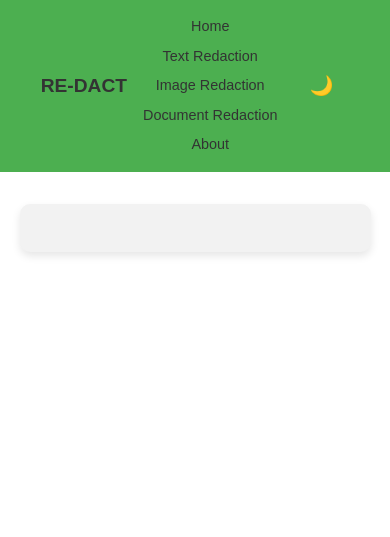
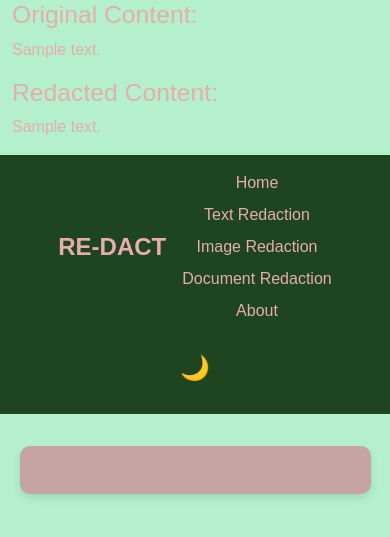
Before and after one commit to Vishwavichu67/RE-DACT, a Python web app: template templates/base.html in a window 390 px wide. Shown: the top 537 px of the page. Run offline with Jinja, Linux system fonts and the light colour scheme; the template is opened without the code that fills it: most values are stand-ins (such as "Sample title", 1, 10 or a date in 2020).

Commit message:
Resolved merge conflicts

```diff
--- a/static/css/style.css
+++ b/static/css/style.css
@@ -1,17 +1,17 @@
 /* Theme Colors */
 :root {
-  --light-bg: #ffffff;
-  --light-text: #333333;
-  --light-navbar: #4caf50;
-  --light-content-bg: #f2f2f2;
+  --light-bg: #b5f0cd;
+  --light-text: #e5adad;
+  --light-navbar: #1f4520;
+  --light-content-bg: #c6a4a4;
 
   --dark-bg: #1a1a1a;
   --dark-text: #f5f5f5;
   --dark-navbar: #444444;
   --dark-content-bg: #2c2c2c;
 
-  --primary-color: #007bff;
-  --button-hover: #0056b3;
+  --primary-color: #d0b3c7;
+  --button-hover: #a9bbcf;
 }
 
 /* General Reset */
@@ -164,26 +164,44 @@ input[type="file"] {
       width: 90%;
   }
 
-  button {
-      font-size: 0.9rem;
+  .button {
+    background-color: var(--button-color);
+    color: var(--button-text);
+    padding: 0.7rem 1.5rem;
+    border: none;
+    border-radius: 4px;
+    cursor: pointer;
+    font-size: 1rem;
+    display: inline-block;
   }
+
+  .button:hover {
+    background-color: darken(var(--button-color), 10%);
+  }
+
+  footer {
+    text-align: center;
+    padding: 1rem 0;
+    background-color: var(--light-navbar);
+    color: var(--secondary-color);
+  }
+  /* General light mode styling */
+body {
+  color: #333; /* Default text color for light mode */
 }
 
-@media (max-width: 400px) {
-  .navbar .brand a {
-      font-size: 1.2rem;
-  }
+.dark-mode {
+  background-color: #333; /* Dark background for dark mode */
+  color: #fff; /* Default text color for dark mode */
+}
 
-  .nav-links a {
-      font-size: 0.9rem;
-  }
+/* Ensure visibility of the original and redacted content in both modes */
+.original-content, .redacted-content {
+  color: inherit; /* Inherit the text color from the body */
+}
 
-  .theme-button {
-      font-size: 1.2rem;
-  }
-
-  button {
-      padding: 0.5rem 1rem;
-      font-size: 0.8rem;
-  }
+/* Specific override for dark mode */
+.dark-mode .original-content, .dark-mode .redacted-content {
+  color: #fff; /* Ensure text is white in dark mode */
 }
+}
--- a/templates/base.html
+++ b/templates/base.html
@@ -10,6 +10,18 @@
   <link rel="stylesheet" href="{{ url_for('static', filename='css/style.css') }}">
   <!-- JavaScript -->
   <script src="{{ url_for('static', filename='js/app.js') }}" defer></script>
+  <div class="container">
+    <div class="row">
+        <div class="col-md-6">
+            <h2>Original Content:</h2>
+            <p class="original-content">{{ original_content }}</p>
+        </div>
+        <div class="col-md-6">
+            <h2>Redacted Content:</h2>
+            <p class="redacted-content">{{ redacted_content }}</p>
+        </div>
+    </div>
+</div>
 </head>
 <body class="light"> <!-- Default: light -->
   <!-- Navbar -->
```
